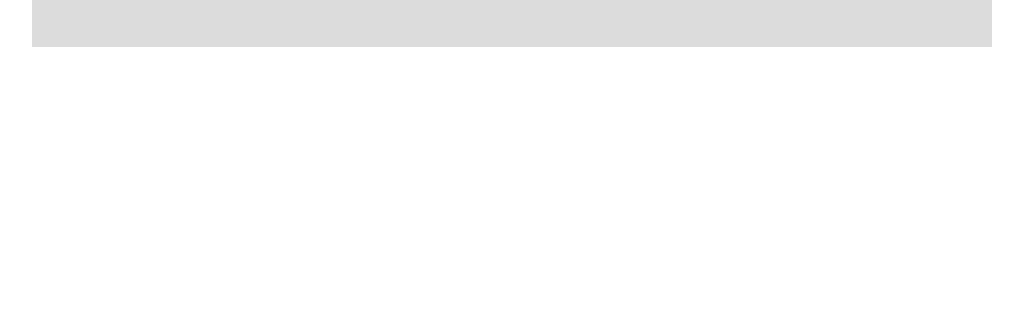
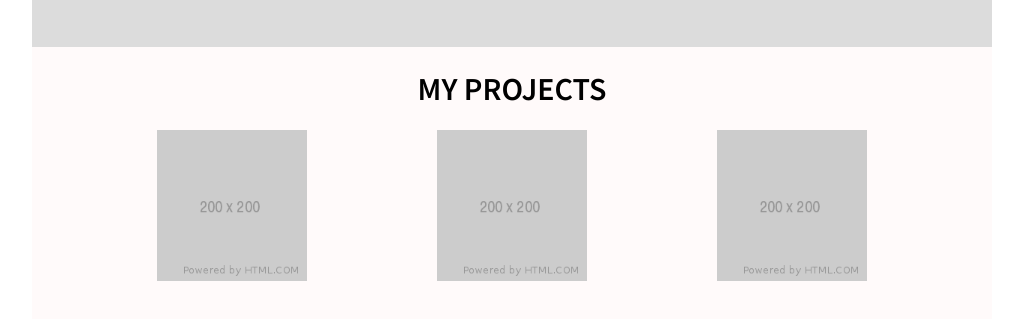
Before and after one commit to lauragracem/prep-portfolio, a website: page index.html in a window 1280 px wide. Shown: the part 1089-1408 px from the top of the page, without its empty margins (128-1151 px from the left). Before the commit the page ends 1144 px from the top, so only its background shows below. Drawn offline with Linux system fonts and the light colour scheme.

Commit message:
Projects HTML & CSS

```diff
--- a/index.html
+++ b/index.html
@@ -37,6 +37,12 @@
         <img class="col-1" alt="CSS 3 logo" src="assets/css-logo.png">
         <img class="col-1" alt="Javascript logo" src="assets/js-logo.png">
       </div>
+      <div id="projects" class="row justify-evenly pb-50 projects-section">
+        <h1 class="col-12">MY PROJECTS</h1>
+        <img class="col-2" alt="Placeholder Project" src="assets/placeholder-project.png">
+        <img class="col-2" alt="Placeholder Project" src="assets/placeholder-project.png">
+        <img class="col-2" alt="Placeholder Project" src="assets/placeholder-project.png">
+      </div>
     </div>
   </body>
 
--- a/styles.css
+++ b/styles.css
@@ -70,3 +70,7 @@ html {
 .tech-section {
   background-color: gainsboro;
 }
+
+.projects-section {
+  background-color: snow;
+}
```
